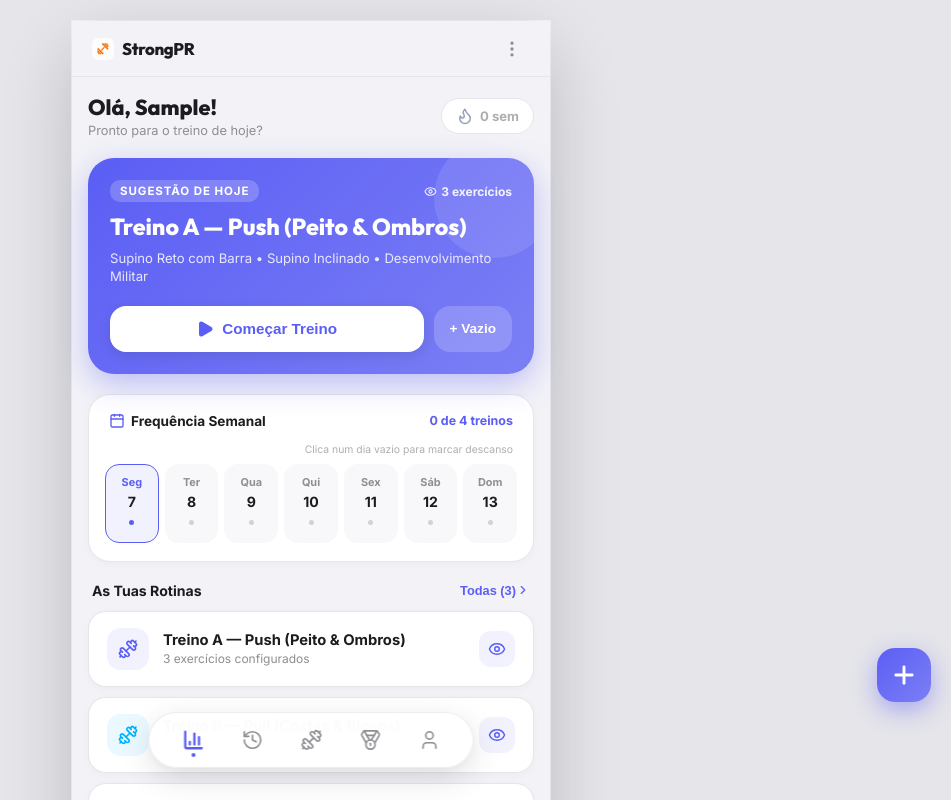
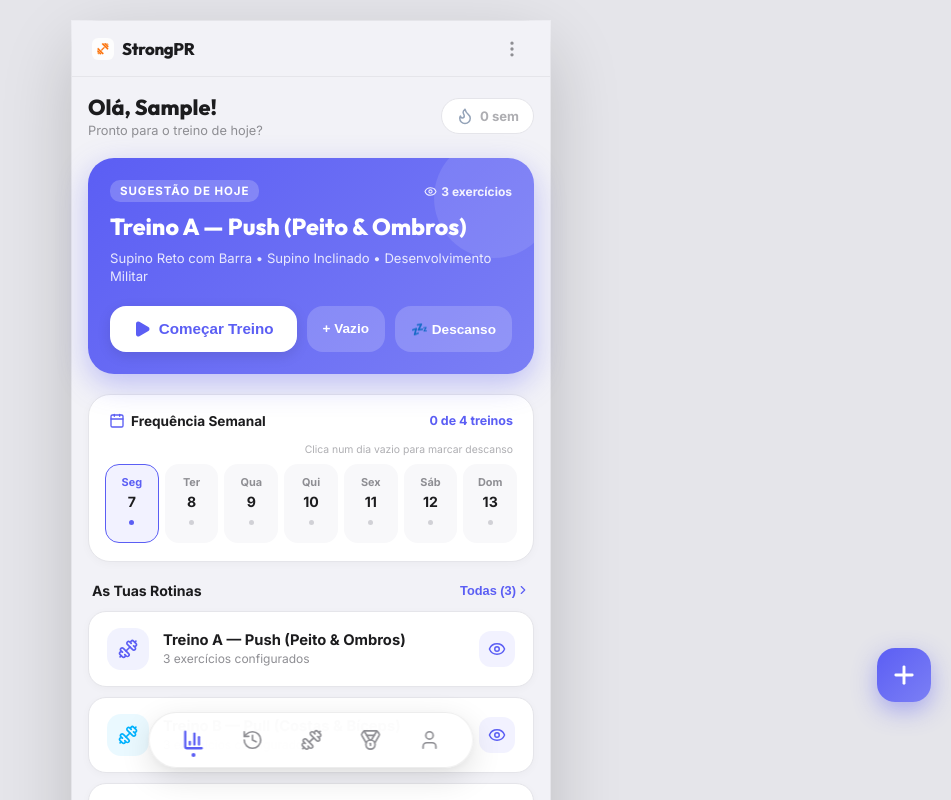
Before and after one commit to Gabusuck/strongPR, a React (Vite) app: page / in a window 1280 px wide. Both pictures are taken after typing "Sample" into the empty fields and a click on the button "Criar Perfil & Treinar". Shown: the top 800 px of the page, without its empty margins (329-1280 px from the left). Built offline with nearby package versions, Linux system fonts and the light colour scheme.

Commit message:
Add explicit button to mark today as a rest day on Dashboard

```diff
--- a/src/components/DashboardView.tsx
+++ b/src/components/DashboardView.tsx
@@ -277,6 +277,34 @@ export function DashboardView({ workouts, prs, profile, templates, restDays = []
             title="Treino em Branco"
           >
             + Vazio
+          </button>
+
+          <button
+            onClick={() => {
+              const todayStr = `${new Date().getFullYear()}-${String(new Date().getMonth() + 1).padStart(2, '0')}-${String(new Date().getDate()).padStart(2, '0')}`;
+              if (onMarkRestDay) onMarkRestDay(todayStr);
+              if (window.customAlert) {
+                window.customAlert("Descanso Marcado", "O dia de hoje foi marcado como dia de descanso!");
+              } else {
+                alert("Dia de descanso marcado para hoje!");
+              }
+            }}
+            style={{
+              background: "rgba(255,255,255,0.18)",
+              color: "#FFFFFF",
+              border: "none",
+              borderRadius: "16px",
+              padding: "14px 16px",
+              display: "flex",
+              alignItems: "center",
+              justifyContent: "center",
+              fontWeight: 700,
+              fontSize: "0.85rem",
+              cursor: "pointer"
+            }}
+            title="Marcar Dia de Descanso"
+          >
+            💤 Descanso
           </button>
         </div>
       </div>
```
